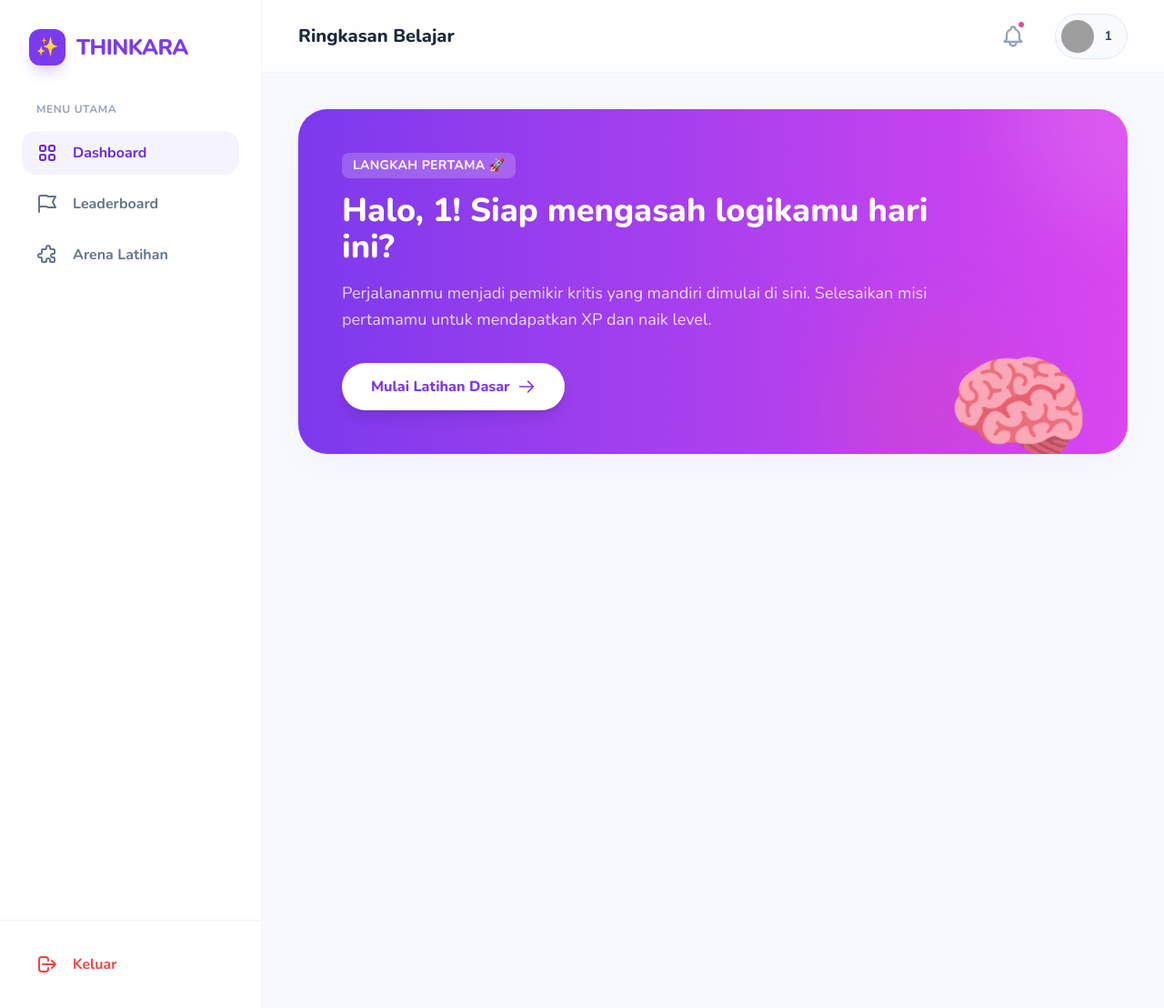
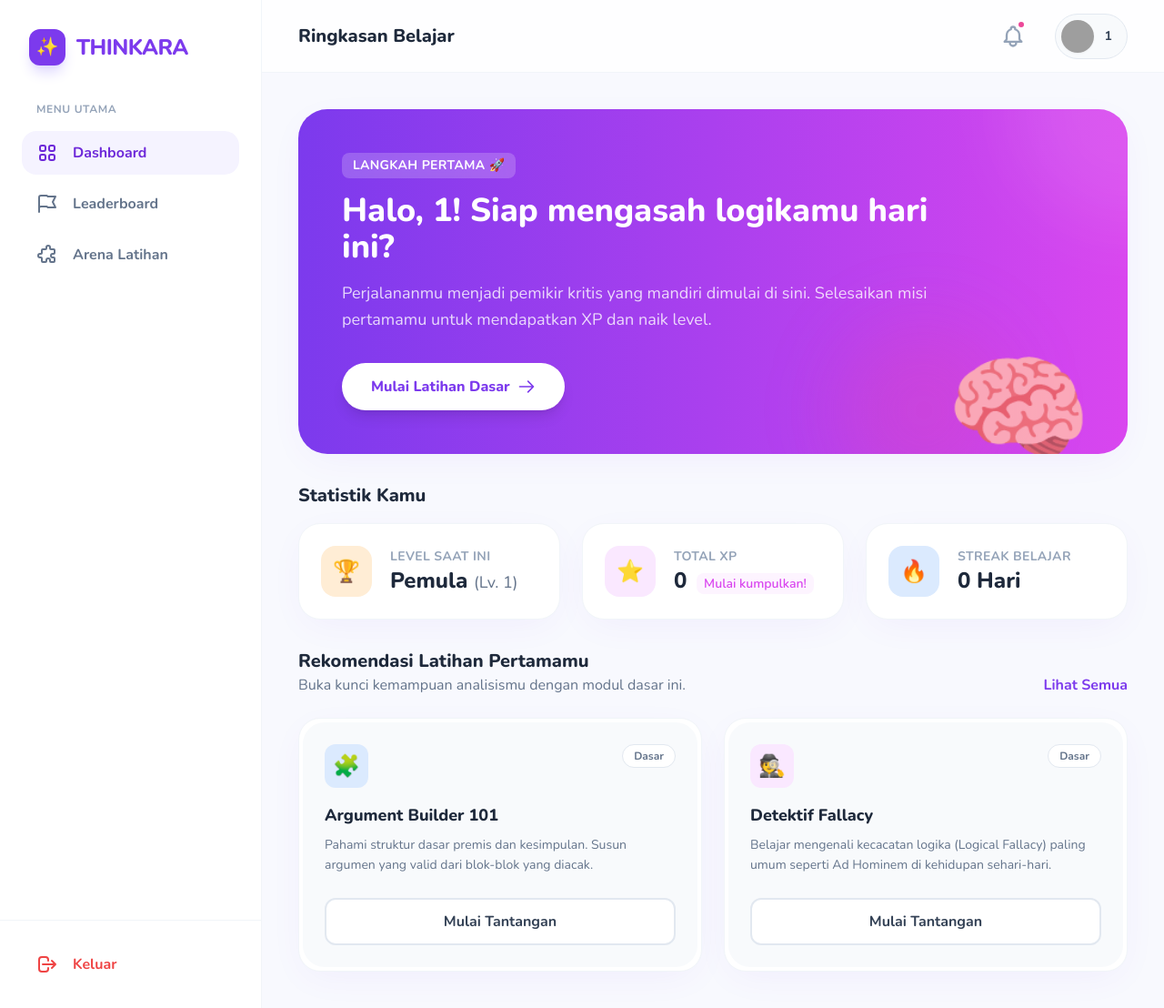
Before and after one commit to kurukururing/PEMWEB_KELOMPOK10_PARD, a PHP site: page /php/dashboard.php in a window 1280 px wide. Shown: the whole page at 91% size. Run offline with PHP 8.4, Linux system fonts and the light colour scheme; the visitor is signed in with stand-in values (Sample User, id 1); data comes from the database, SQL or seed files in the repository; some libraries are stand-ins or nearby versions; grey boxes are pictures that could not be loaded.

Commit message:
fixUsername

```diff
--- a/php/dashboard.php
+++ b/php/dashboard.php
@@ -8,13 +8,13 @@
         exit();
     }
 
-    // Ambil Data Pengguna yang Login
+    // Ambil Data Pengguna yang Login untuk Nama di Header
     $id_akun = $_SESSION['id_akun'];
     $sql     = "SELECT m.nama_mahasiswa FROM mahasiswa m WHERE m.id_akun = '$id_akun'";
     $q       = mysqli_query($connection, $sql);
     $d       = mysqli_fetch_assoc($q);
 
-    // Simpan nama ke variabel (Gunakan fallback jika data tidak ditemukan)
+    // Simpan nama ke variabel (Fallback jika data belum diisi)
     $nama    = $d['nama_mahasiswa'] ?? 'Pelajar Baru';
 ?>
 
@@ -71,7 +71,6 @@
     <main class="flex-1 flex flex-col h-full relative overflow-hidden">
 
         <header class="h-20 bg-white/80 backdrop-blur-md border-b border-slate-100 flex items-center justify-between px-6 md:px-10 z-10">
-
             <div class="flex items-center gap-4 md:hidden">
                 <button class="text-violet-600 p-2 bg-violet-50 rounded-xl">
                     <svg class="w-6 h-6" fill="none" stroke="currentColor" viewBox="0 0 24 24"><path stroke-linecap="round" stroke-linejoin="round" stroke-width="2" d="M4 6h16M4 12h16M4 18h16"></path></svg>
@@ -108,17 +107,82 @@
                         <span class="inline-block px-3 py-1 bg-white/20 backdrop-blur-md rounded-lg text-sm font-bold tracking-wide mb-4">LANGKAH PERTAMA 🚀</span>
                         <h2 class="text-3xl md:text-4xl font-extrabold mb-4 leading-tight">Halo, <?= $nama ?>! Siap mengasah logikamu hari ini?</h2>
                         <p class="text-white/80 font-medium text-lg leading-relaxed mb-8">Perjalananmu menjadi pemikir kritis yang mandiri dimulai di sini. Selesaikan misi pertamamu untuk mendapatkan XP dan naik level.</p>
-                        <button class="bg-white text-violet-600 font-extrabold py-3.5 px-8 rounded-full shadow-lg hover:shadow-xl hover:scale-105 transition transform flex items-center gap-2">
+                        <button onclick="window.location.href='./latihan/builder.php';" class="bg-white text-violet-600 font-extrabold py-3.5 px-8 rounded-full shadow-lg hover:shadow-xl hover:scale-105 transition transform flex items-center gap-2">
                             Mulai Latihan Dasar
                             <svg class="w-5 h-5" fill="none" stroke="currentColor" viewBox="0 0 24 24"><path stroke-linecap="round" stroke-linejoin="round" stroke-width="2" d="M14 5l7 7m0 0l-7 7m7-7H3"></path></svg>
                         </button>
                     </div>
-                    <div class="hidden lg:block absolute bottom-0 right-10 text-9xl opacity-90 transform translate-y-4">
-                        🧠
+                    <div class="hidden lg:block absolute bottom-0 right-10 text-9xl opacity-90 transform translate-y-4">🧠</div>
+                </div>
+
+                <div>
+                    <h3 class="text-xl font-extrabold text-slate-800 mb-4">Statistik Kamu</h3>
+                    <div class="grid grid-cols-1 md:grid-cols-3 gap-6">
+                        <div class="bg-white p-6 rounded-3xl border border-slate-100 soft-shadow flex items-center gap-5">
+                            <div class="w-14 h-14 rounded-2xl bg-orange-100 text-orange-500 flex items-center justify-center text-2xl font-bold">🏆</div>
+                            <div>
+                                <p class="text-slate-400 text-sm font-bold uppercase tracking-wide">Level Saat Ini</p>
+                                <h4 class="text-2xl font-extrabold text-slate-800">Pemula <span class="text-lg text-slate-500 font-medium">(Lv. 1)</span></h4>
+                            </div>
+                        </div>
+                        <div class="bg-white p-6 rounded-3xl border border-slate-100 soft-shadow flex items-center gap-5">
+                            <div class="w-14 h-14 rounded-2xl bg-fuchsia-100 text-fuchsia-500 flex items-center justify-center text-2xl font-bold">⭐</div>
+                            <div>
+                                <p class="text-slate-400 text-sm font-bold uppercase tracking-wide">Total XP</p>
+                                <h4 class="text-2xl font-extrabold text-slate-800">0 <span class="text-sm font-semibold text-fuchsia-500 bg-fuchsia-50 px-2 py-0.5 rounded-lg ml-1">Mulai kumpulkan!</span></h4>
+                            </div>
+                        </div>
+                        <div class="bg-white p-6 rounded-3xl border border-slate-100 soft-shadow flex items-center gap-5">
+                            <div class="w-14 h-14 rounded-2xl bg-blue-100 text-blue-500 flex items-center justify-center text-2xl font-bold">🔥</div>
+                            <div>
+                                <p class="text-slate-400 text-sm font-bold uppercase tracking-wide">Streak Belajar</p>
+                                <h4 class="text-2xl font-extrabold text-slate-800">0 Hari</h4>
+                            </div>
+                        </div>
                     </div>
                 </div>
 
+                <div>
+                    <div class="flex justify-between items-end mb-6">
+                        <div>
+                            <h3 class="text-xl font-extrabold text-slate-800">Rekomendasi Latihan Pertamamu</h3>
+                            <p class="text-slate-500 font-medium">Buka kunci kemampuan analisismu dengan modul dasar ini.</p>
+                        </div>
+                        <a href="#" class="hidden md:inline-block text-violet-600 font-bold hover:underline">Lihat Semua</a>
+                    </div>
+
+                    <div class="grid grid-cols-1 md:grid-cols-2 gap-6">
+                        <div class="bg-white p-1 rounded-3xl border border-slate-100 soft-shadow group hover:border-violet-200 transition-colors">
+                            <div class="bg-slate-50 rounded-[1.5rem] p-6 h-full flex flex-col justify-between">
+                                <div>
+                                    <div class="flex justify-between items-start mb-4">
+                                        <div class="w-12 h-12 bg-blue-100 text-blue-600 rounded-xl flex items-center justify-center text-2xl">🧩</div>
+                                        <span class="bg-white text-xs font-bold text-slate-500 px-3 py-1 rounded-full border border-slate-200">Dasar</span>
+                                    </div>
+                                    <h4 class="text-lg font-extrabold text-slate-800 mb-2">Argument Builder 101</h4>
+                                    <p class="text-slate-500 text-sm font-medium leading-relaxed mb-6">Pahami struktur dasar premis dan kesimpulan. Susun argumen yang valid dari blok-blok yang diacak.</p>
+                                </div>
+                                <button onclick="window.location.href='./latihan/builder.php';" class="w-full bg-white border-2 border-slate-200 text-slate-700 font-bold py-3 rounded-xl group-hover:bg-violet-600 group-hover:border-violet-600 group-hover:text-white transition-all">Mulai Tantangan</button>
+                            </div>
+                        </div>
+
+                        <div class="bg-white p-1 rounded-3xl border border-slate-100 soft-shadow group hover:border-fuchsia-200 transition-colors">
+                            <div class="bg-slate-50 rounded-[1.5rem] p-6 h-full flex flex-col justify-between">
+                                <div>
+                                    <div class="flex justify-between items-start mb-4">
+                                        <div class="w-12 h-12 bg-fuchsia-100 text-fuchsia-600 rounded-xl flex items-center justify-center text-2xl">🕵️</div>
+                                        <span class="bg-white text-xs font-bold text-slate-500 px-3 py-1 rounded-full border border-slate-200">Dasar</span>
+                                    </div>
+                                    <h4 class="text-lg font-extrabold text-slate-800 mb-2">Detektif Fallacy</h4>
+                                    <p class="text-slate-500 text-sm font-medium leading-relaxed mb-6">Belajar mengenali kecacatan logika (Logical Fallacy) paling umum seperti Ad Hominem di kehidupan sehari-hari.</p>
+                                </div>
+                                <button class="w-full bg-white border-2 border-slate-200 text-slate-700 font-bold py-3 rounded-xl group-hover:bg-fuchsia-500 group-hover:border-fuchsia-500 group-hover:text-white transition-all">Mulai Tantangan</button>
+                            </div>
+                        </div>
+                    </div>
                 </div>
+
+            </div>
         </div>
     </main>
 
```
